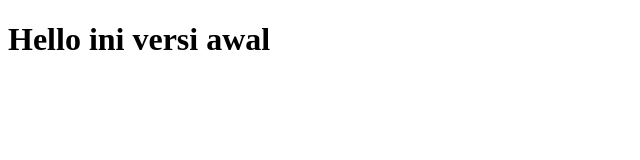
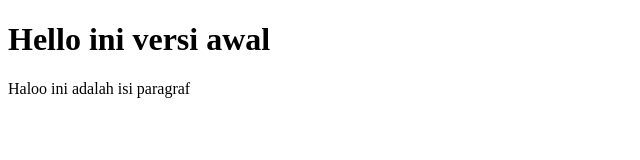
Before and after one commit to martjellino/belajar-html, a website: page index.html in a window 1280 px wide. Shown: the whole page, without its empty margins (0-640 px from the left). Drawn offline with Linux system fonts and the light colour scheme.

Commit message:
chore: add paragraph

```diff
--- a/index.html
+++ b/index.html
@@ -7,5 +7,6 @@
 </head>
 <body>
     <h1>Hello ini versi awal</h1>
+    <p>Haloo ini adalah isi paragraf</p>
 </body>
 </html>
```
